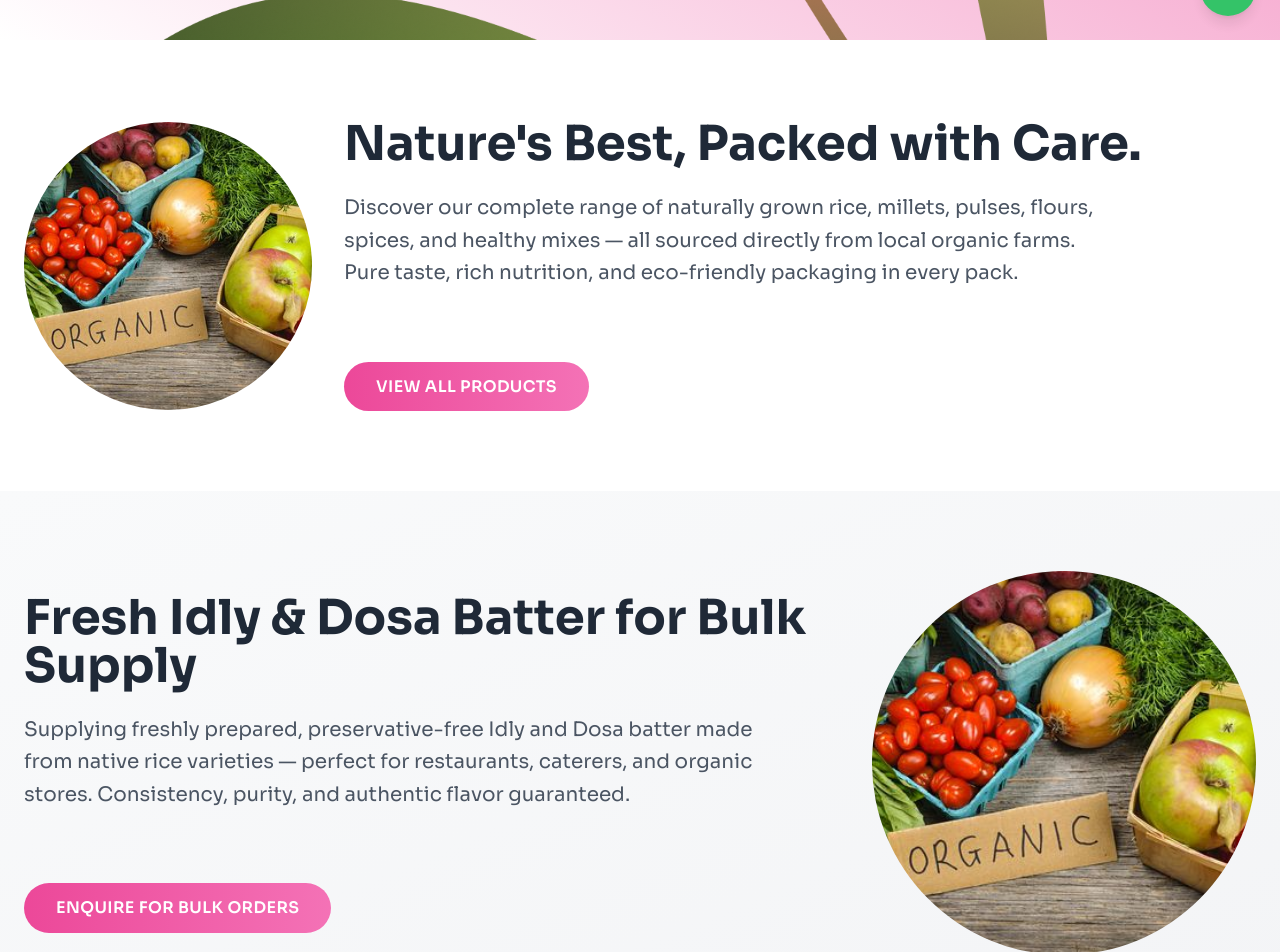
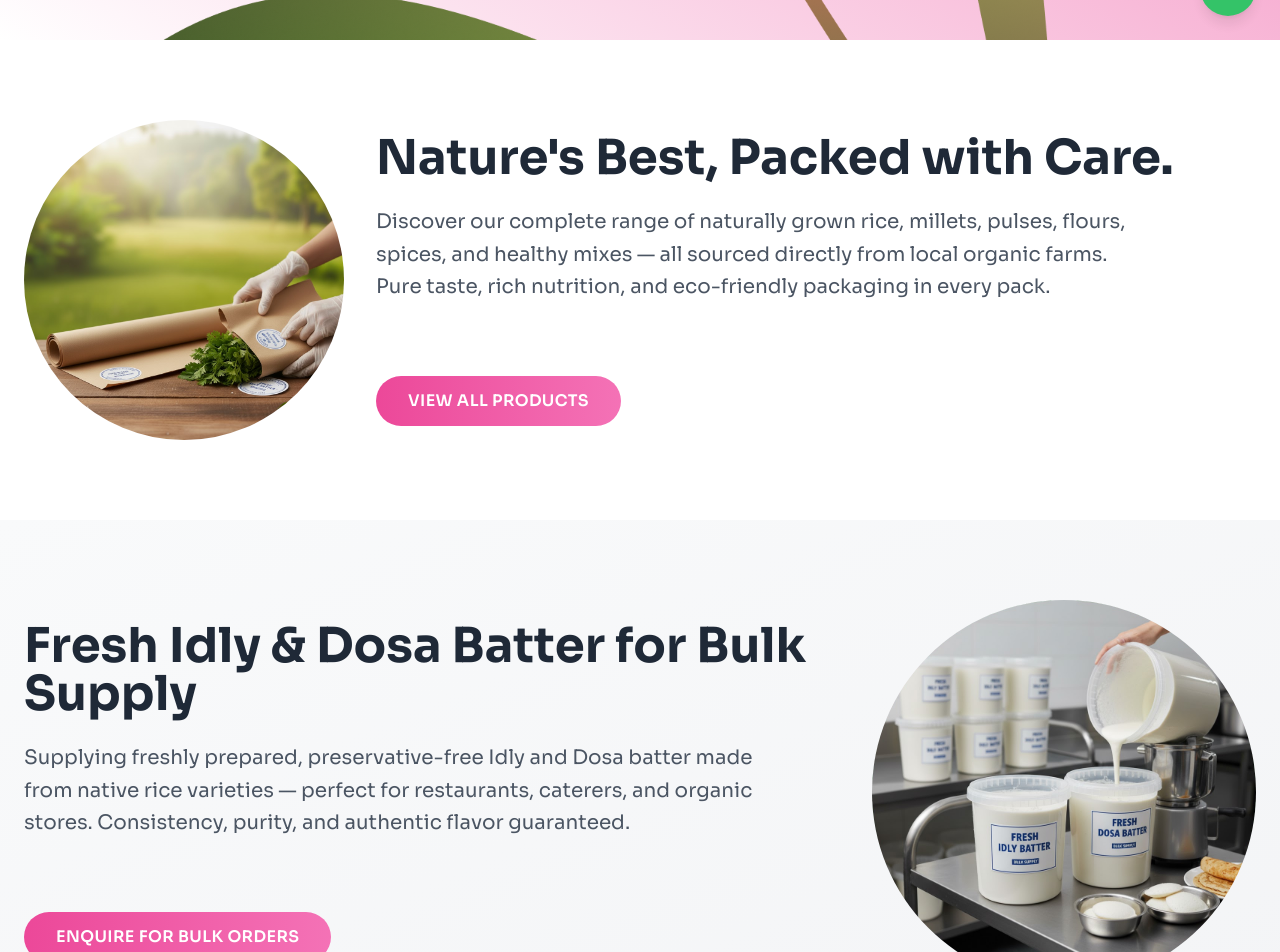
Before and after one commit to muthuecoproducts-crypto/muthu-eco-products, a React (Vite) app: page / in a window 1280 px wide. Shown: the part 760-1712 px from the top of the page. Built offline with nearby package versions, Linux system fonts and the light colour scheme.

Commit message:
updated version

```diff
--- a/src/pages/Home.jsx
+++ b/src/pages/Home.jsx
@@ -60,9 +60,9 @@ const Home = () => {
         <div className="max-w-7xl mx-auto px-6">
           <div className="flex items-center gap-8">
             <img
-              src="/images/home.png"
+              src="/images/packaging.png"
               alt="Organic Products"
-              className="w-72 h-72 rounded-full object-cover flex-shrink-0 hidden md:block"
+              className="w-80 h-80 rounded-full object-cover flex-shrink-0 hidden md:block"
             />
             <div className="text-center md:text-left flex-1">
               <h2 className="section-title">Nature's Best, Packed with Care.</h2>
@@ -97,7 +97,7 @@ const Home = () => {
               </Link>
             </div>
             <img
-              src="/images/home.png"
+              src="/images/imag.png"
               alt="Idly Dosa Batter"
               className="w-96 h-96 rounded-full object-cover flex-shrink-0 hidden md:block"
             />
@@ -191,7 +191,7 @@ const Home = () => {
               <div key={index} className="card card-hover p-8 text-center relative">
                 <div className="flex justify-center mb-6 mt-4">
                   {[...Array(testimonial.rating)].map((_, i) => (
-                    <span key={i} className="text-accent text-2xl">★</span>
+                    <span key={i} className="text-yellow-500 text-2xl">★</span>
                   ))}
                 </div>
                 <p className="text-professional text-lg mb-6 italic leading-relaxed">
```
Also changed, not shown: public/images/imag.png (added), public/images/packaging.png (added).
